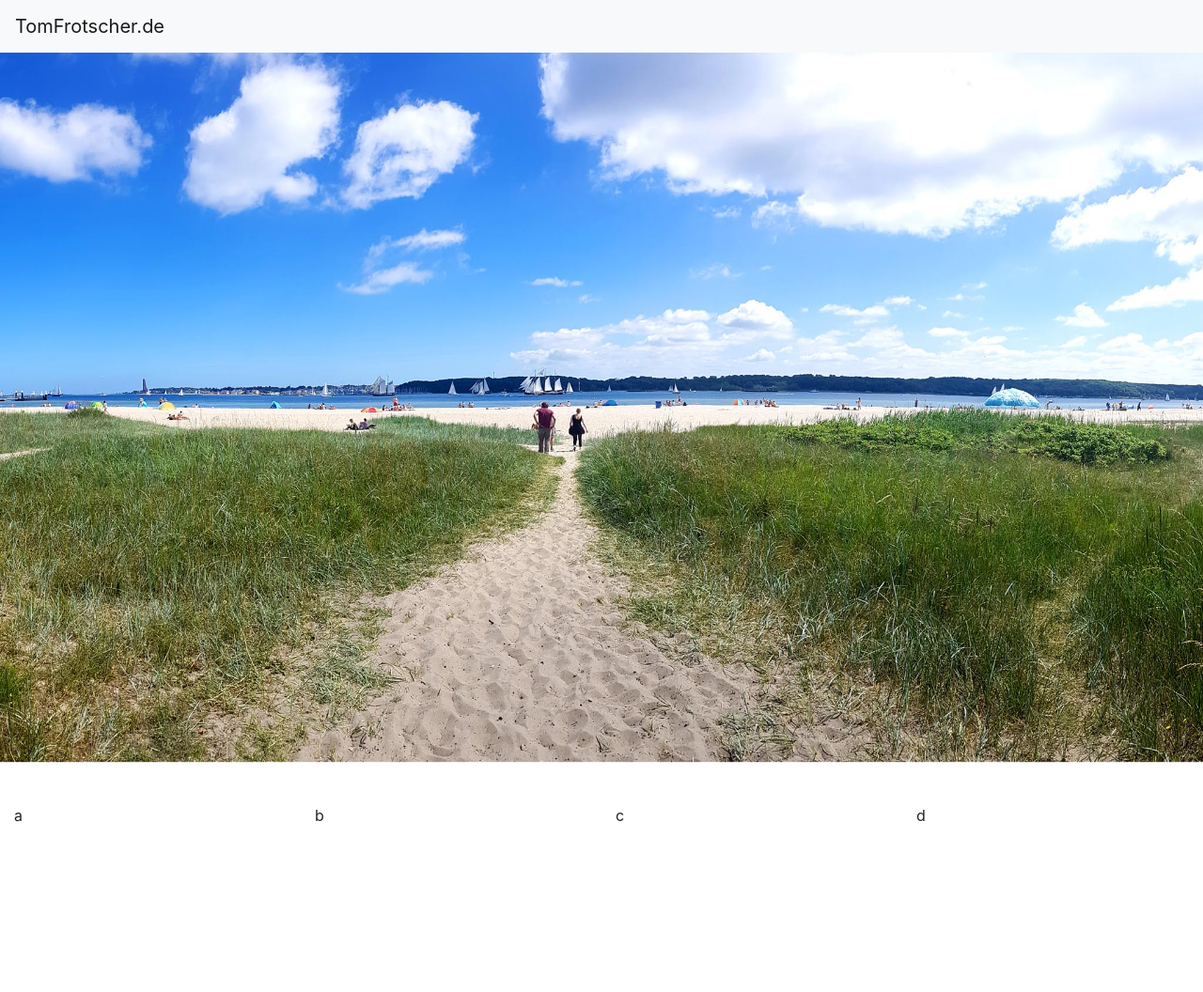
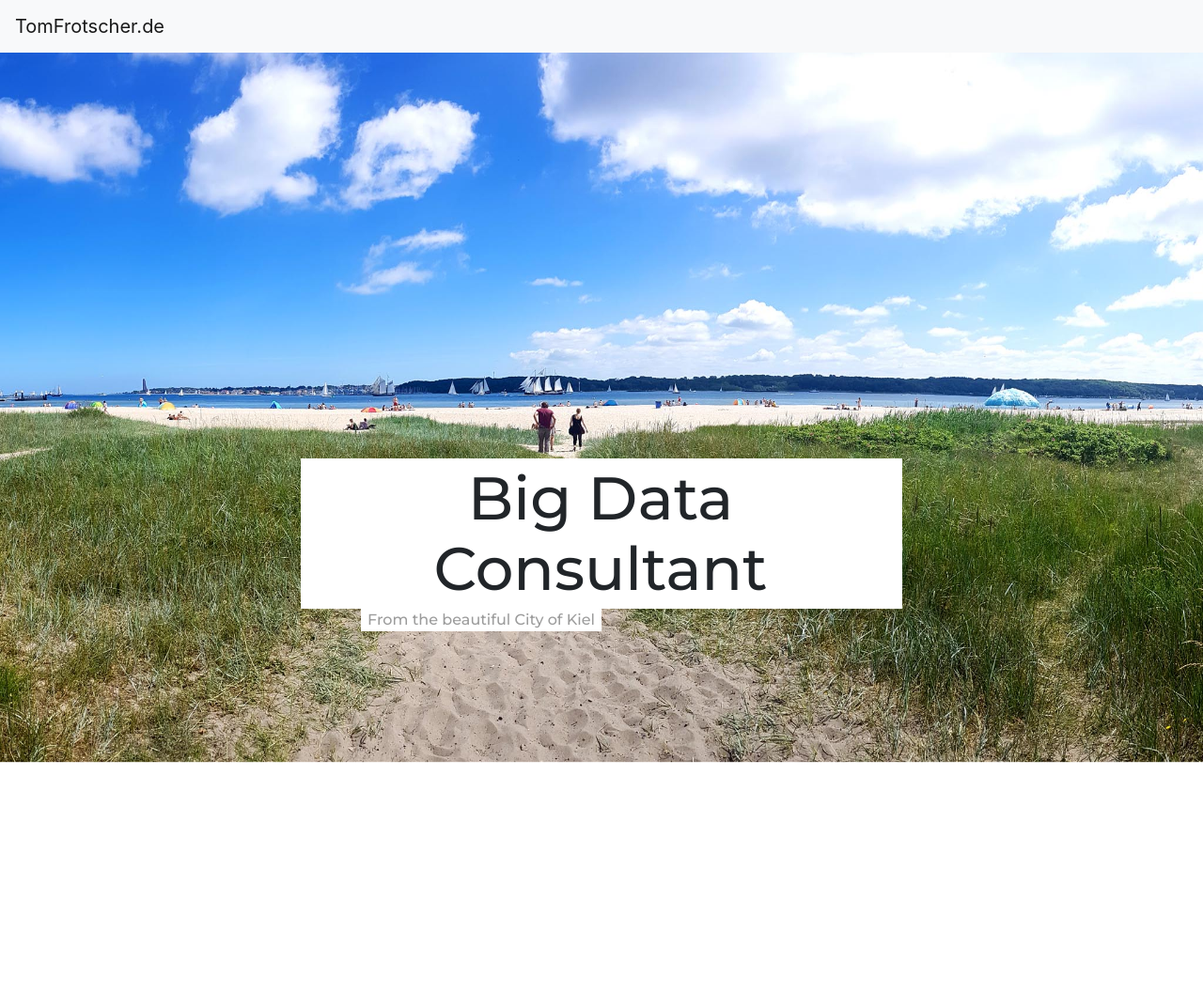
Before and after one commit to ShaggsOn/Portfolio, a plain HTML site: page index.html in a window 1280 px wide. Shown: the whole page at 94% size. After the commit the page ends 856 px from the top, so only its background shows below. Drawn offline with nearby package versions, Linux system fonts and the light colour scheme.

Commit message:
Added new style for the welcome container

```diff
--- a/css/style.css
+++ b/css/style.css
@@ -1,12 +1,31 @@
-
-.pf-text-welcome {
-    color: #9c9c9c;
-    font-family: 'Montserrat', sans-serif;
+.pf-welcome-box {
+    position: absolute;
+    bottom: 8em;
+    left: 50%;
+    text-align: center;
+    transform: translate(-50%);
 }
 
 .pf-text-header {
     font-family: 'Montserrat', sans-serif;
-    font-size: 2em;
+    font-size: 4em;
+    position: relative;
+    background: #ffffff;
+    padding-left: 5px;
+    padding-right: 7px;
+    padding-top: 5px;
+    padding-bottom: 5px;
+    line-height: 75px;
+}
+
+.pf-text-city {
+    color: #9c9c9c;
+    font-family: 'Montserrat', sans-serif;
+    position: relative;
+    background: #ffffff;
+    margin-left: 30%;
+    margin-right: 30%;
+    left: -20%;
 }
 
 .pf-top-vh {
@@ -20,13 +39,6 @@
     background-repeat: no-repeat;
     background-image: url(../images/scroller.jpg);
     height: 100%;
-}
-
-.pf-topright-welcome-box {
-    margin-top: 125px;
-    margin-left: auto;
-    margin-right: auto;
-    width: 500px;
 }
 
 .pf-projects-vh {
--- a/index.html
+++ b/index.html
@@ -5,7 +5,7 @@
     <meta name="viewport" content="width=device-width, initial-scale=1.0">
     <!-- <link href="css/bootstrap.min.css" rel="stylesheet" media="screen"> -->
     <link href="lib/bootstrap/css/bootstrap.min.css" rel="stylesheet" media="screen">
-    <link href="https://fonts.googleapis.com/css?family=Montserrat|Quicksand|Raleway:200" rel="stylesheet">
+    <link href="https://fonts.googleapis.com/css?family=Montserrat:500|Quicksand|Raleway:200" rel="stylesheet">
     <link href="css/style.css" rel="stylesheet">
   </head>
   <body>
@@ -13,15 +13,14 @@
                 <a class="navbar-brand" href="#">TomFrotscher.de</a>
           </nav>
       <section class="parallax-background parallax-window" data-parallax="scroll" data-image-src="images/top_bg.jpg">
-
-      </section>
+        <div id="container-caption" class="pf-welcome-box"><div class="pf-text-header ">Big Data Consultant</div><div class="pf-text-city">From the beautiful City of Kiel</div></div>
+      </section><!--
         <div class="row pf-projects-vh">
             <div class="col-sm">a</div>
             <div class="col-sm">b</div>
             <div class="col-sm">c</div>
             <div class="col-sm">d</div>
-        </div>
-    </div>
+        </div>-->
     <script src="https://code.jquery.com/jquery.js"></script>
     <script src="lib/bootstrap/js/bootstrap.min.js"></script>
     <script src="lib/parallax/parallax.min.js"></script>
```
